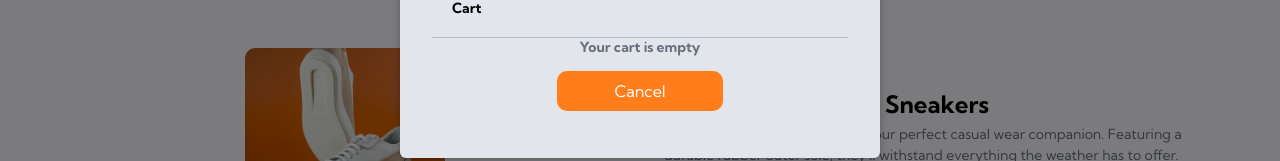
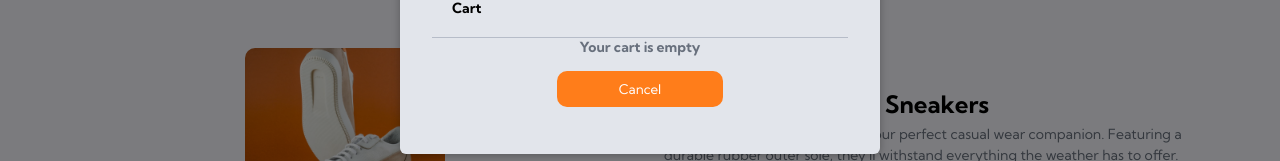
Before and after one commit to Kwabs-97/ecommerce, a React (Create React App) app: page / in a window 1280 px wide. Both pictures are taken after a click on the element 1074 px from the left and 40 px from the top of the page. Shown: the part 135-296 px from the top of the page. Built offline with nearby package versions, Linux system fonts and the light colour scheme.

Commit message:
checkout and cancel button font size reduced on smaller screens

```diff
--- a/src/Cart/Cart.js
+++ b/src/Cart/Cart.js
@@ -36,7 +36,7 @@ const Cart = () => {
         <div className={styles.checkout}>
           {totalPrice > 0 && <button>Checkout {`$${totalPrice}`}</button>}
 
-          <Link onClick={hideCart}>Cancel</Link>
+          <button onClick={hideCart}>Cancel</button>
         </div>
       </Modal>
 
--- a/src/Cart/Cart.module.css
+++ b/src/Cart/Cart.module.css
@@ -45,31 +45,14 @@
   justify-content: center;
 }
 
-.checkout a {
-  text-decoration: none;
-  transition: all 0.2s ease-in-out;
-  border: none;
-  background-color: var(--orange-color);
-  outline: none;
-  width: 40%;
-  padding: 10px 0;
-  border-radius: 10px;
-  color: white;
-  text-align: center;
-  margin: 5px;
-  display: flex;
-  align-items: center;
-  justify-content: center;
-}
-
-.checkout a:hover {
+.checkout button:hover {
   transform: scale(0.98);
   transition: all 0.2s ease-in-out;
   cursor: pointer;
 }
 
-.checkout button:hover {
-  transform: scale(0.98);
-  transition: all 0.2s ease-in-out;
-  cursor: pointer;
+@media (max-width: 768px) {
+  .checkout button {
+    font-size: 10px;
+  }
 }
--- a/src/Cart/CartItem.js
+++ b/src/Cart/CartItem.js
@@ -1,6 +1,5 @@
 /** @format */
 
-import React, { useState } from "react";
 import styles from "./CartItem.module.css";
 import produtcImg from "../assets/images/image-product-1.jpg";
 import { RiDeleteBin5Line } from "react-icons/ri";
@@ -8,7 +7,6 @@ import { useSelector, useDispatch } from "react-redux";
 import { cartActions } from "../store/cart-slice";
 
 const CartItem = (props) => {
-  const [counter, setCounter] = useState(0);
   const dispatch = useDispatch();
 
   const totalQuantity = useSelector((state) => state.cartReducer.totalQuantity);
@@ -61,7 +59,6 @@ const CartItem = (props) => {
             <span>{totalQuantity}</span>
             <button onClick={addToCartHandler}>+</button>
           </div>
-
         </div>
       ) : (
         <div className={styles.emptyCart}>
```
